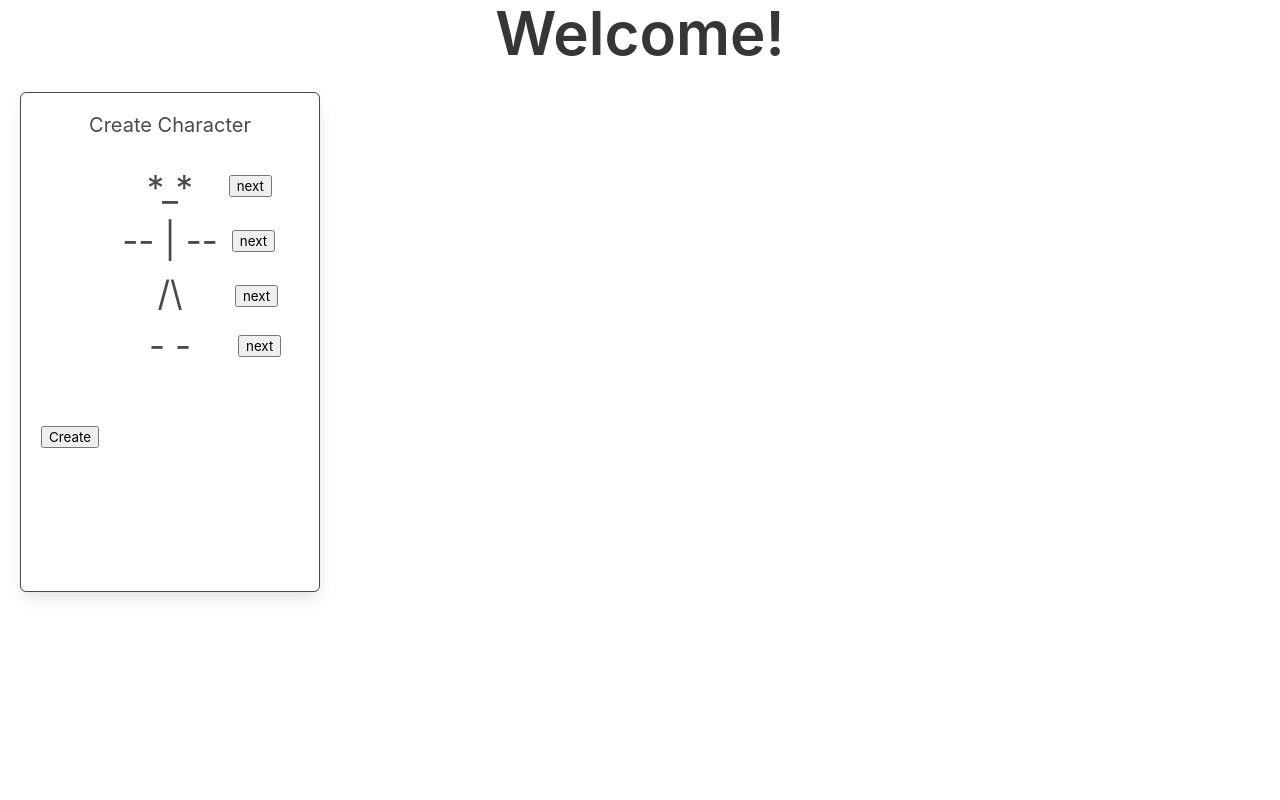
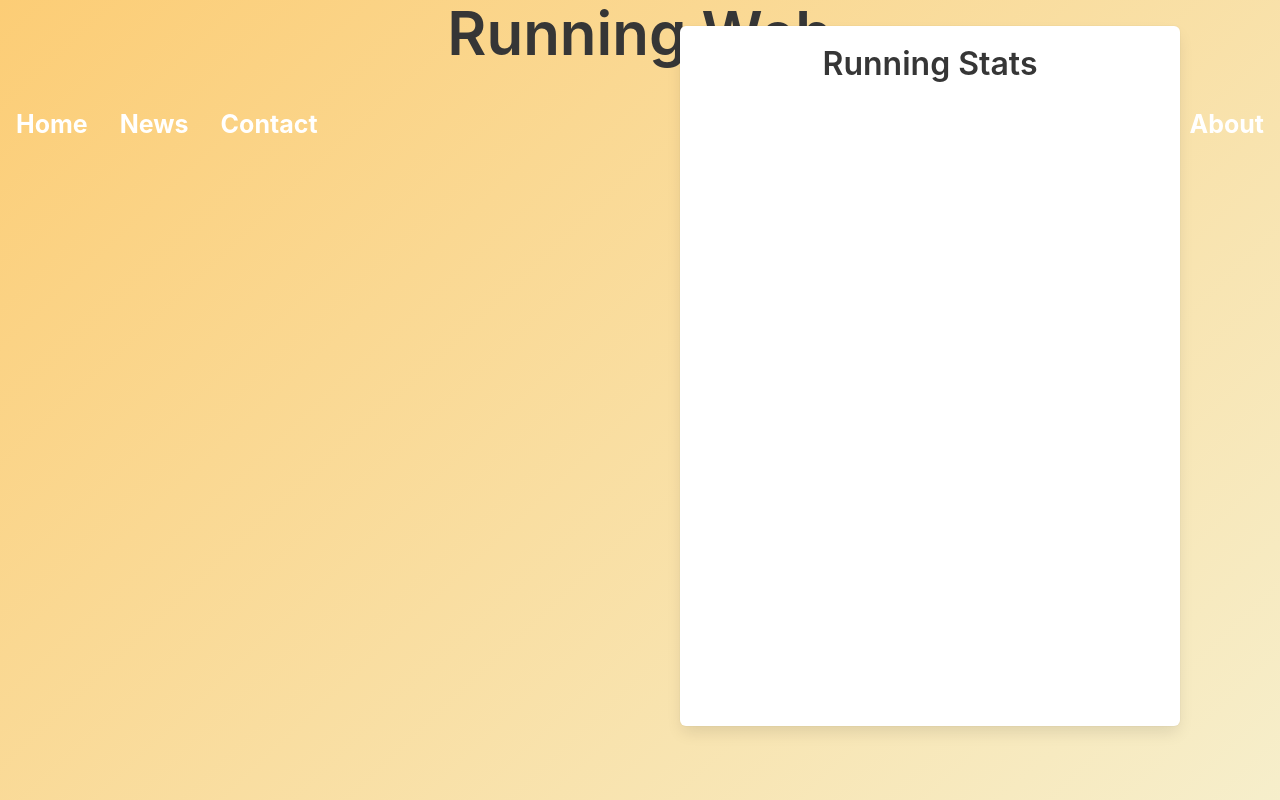
Before and after one commit to MaxGanske/RunningWeb, a plain HTML site: page index.html in a window 1280 px wide. Shown: the top 800 px of the page. Drawn offline with nearby package versions, Linux system fonts and the light colour scheme.

Commit message:
Changes done to the visual

```diff
--- a/index.html
+++ b/index.html
@@ -6,9 +6,17 @@
     <link rel="stylesheet" href="style.css">
     <link rel="stylesheet" href="https://cdn.jsdelivr.net/npm/bulma@0.9.4/css/bulma.min.css">
 </head>
-<body>
-    <h1 class="title" style="text-align:center; font-size: 60px;">Welcome!</h1>
-    <div id="createCharacterTab" class="box" style="width: 300px; height: 500px; border: 1px solid; position: relative; left: 20px;">
+<body style=>
+    <h1 class="title" style="text-align:center; font-size: 60px;">Running Web</h1>
+
+    <ul>
+        <li><a class="active" href="#home">Home</a></li>
+        <li><a href="#news">News</a></li>
+        <li><a href="#contact">Contact</a></li>
+        <li style="float:right"><a href="#about">About</a></li>
+    </ul>
+
+    <div id="createCharacterTab" class="box is-hidden" style="width: 300px; height: 500px; border: 1px solid; position: relative; left: 20px;">
     <h2 class="subtitle" style="text-align:center">Create Character</h2>
     <div id="characterBody" style="font-size: 35px; text-align:center">
     <p id="head">*_*</p>
@@ -23,6 +31,11 @@
     <button id="submitCharacter" onclick="saveCharacter()">Create</button>
     </div>
 
+    <div id="runningStats" class="box">
+    <h1 class="title" style="text-align:center">Running Stats</h1>
+
+    </div>
+
     <script src="characterCreator.js"></script>
 
 </body>
--- a/style.css
+++ b/style.css
@@ -18,3 +18,34 @@
     bottom: 60px;
     left: 10px;
 }
+ul {
+    list-style-type: none;
+    margin: 0;
+    padding: 0;
+    overflow: hidden;
+  }
+  li {
+    float: left;
+    font-size: 25px;
+    font-weight: bold;
+  }
+  li a {
+    display: block;
+    color: white;
+    text-align: center;
+    padding: 14px 16px;
+    text-decoration: none;
+  }
+body{
+    background-color: beige;
+    background-image: linear-gradient(to bottom right, rgb(252, 205, 118), beige);
+    min-height: 1200px;
+}
+#runningStats {
+    height: 700px;
+    width: 500px;
+    position: absolute;
+    right: 100px;
+    bottom: 50px;
+
+}
```
